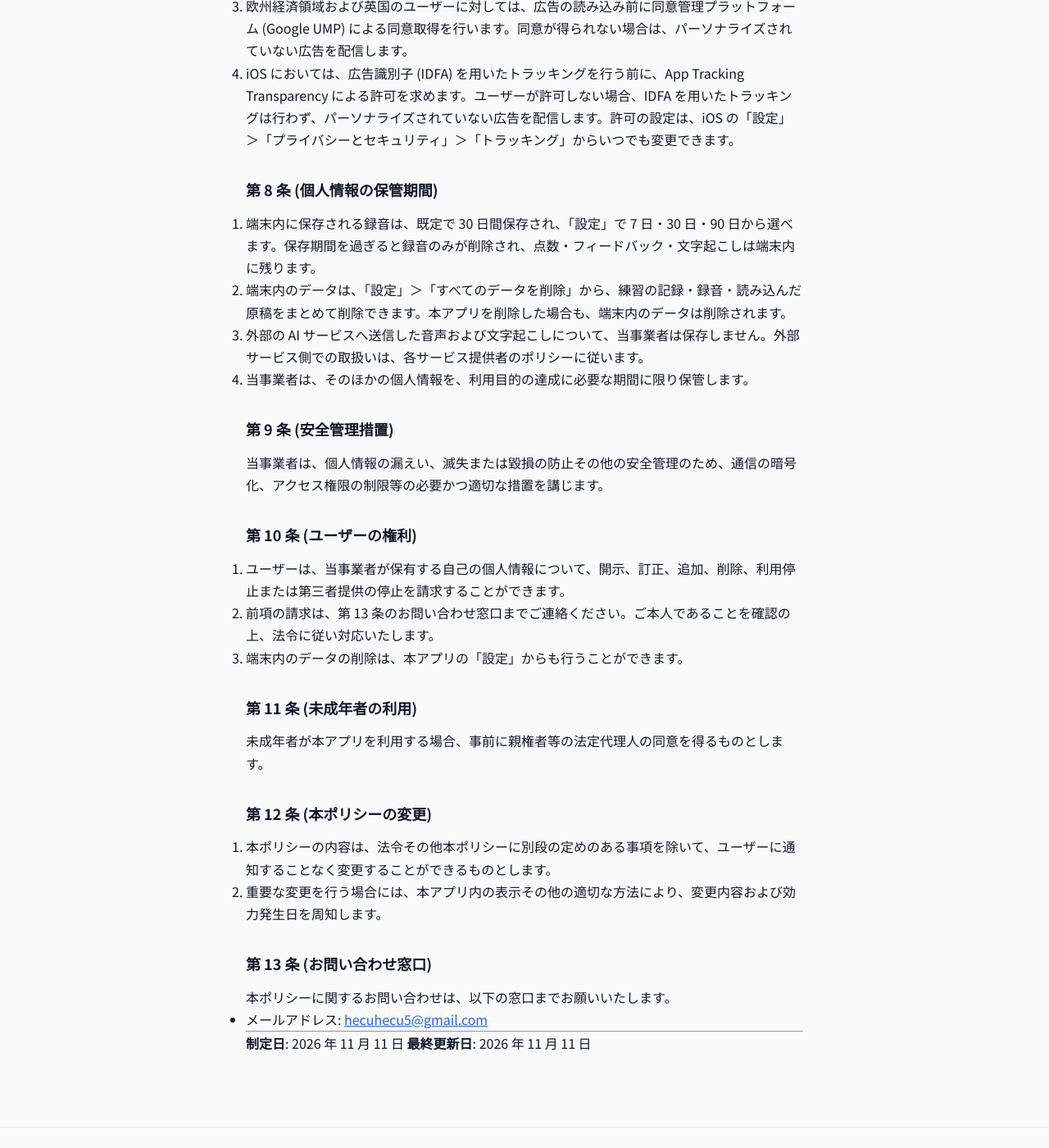
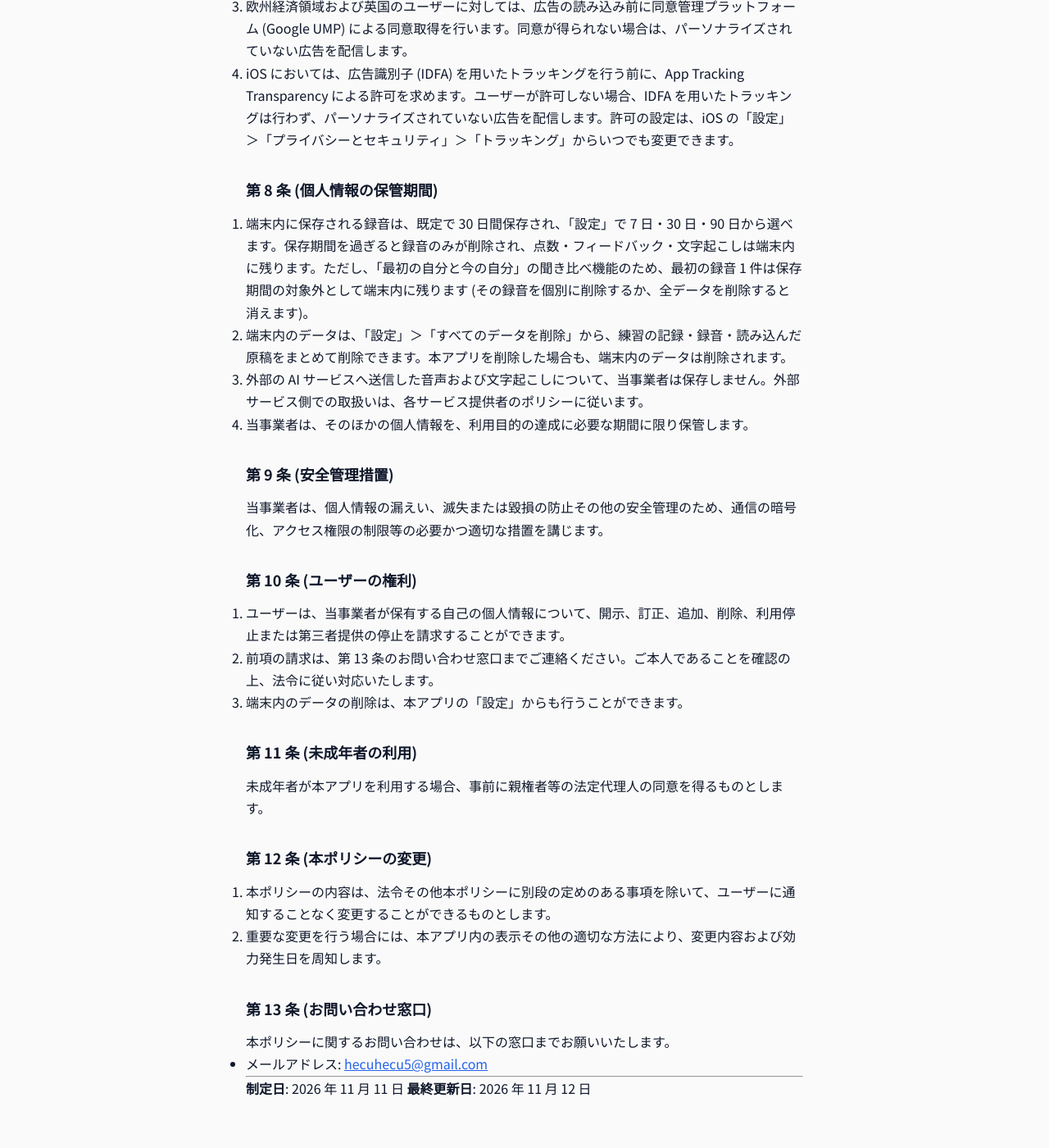
Before and after one commit to hecuhecu/hecuhecu.github.io, a Jekyll site: the page built from apps/talkerz/privacy.md, in a window 1280 px wide and 1400 px high, scrolled down 3841 px. Shown: the whole window at 82% size. Built offline with Jekyll 4.4.1, drawn with Linux system fonts in a browser that asks for light colours.

Commit message:
Talkerz プライバシーポリシー: 最初の録音1件は保存期間の対象外で端末内に残ることを追記 (2026-11-12)
Co-Authored-By: Claude Sonnet 5.5 <noreply@anthropic.com>

```diff
--- a/apps/talkerz/privacy.md
+++ b/apps/talkerz/privacy.md
@@ -117,7 +117,7 @@ hecuhecu (以下、「当事業者」といいます。) は、当事業者が
 
 ## 第 8 条 (個人情報の保管期間)
 
-1. 端末内に保存される録音は、既定で 30 日間保存され、「設定」で 7 日・30 日・90 日から選べます。保存期間を過ぎると録音のみが削除され、点数・フィードバック・文字起こしは端末内に残ります。
+1. 端末内に保存される録音は、既定で 30 日間保存され、「設定」で 7 日・30 日・90 日から選べます。保存期間を過ぎると録音のみが削除され、点数・フィードバック・文字起こしは端末内に残ります。ただし、「最初の自分と今の自分」の聞き比べ機能のため、最初の録音 1 件は保存期間の対象外として端末内に残ります (その録音を個別に削除するか、全データを削除すると消えます)。
 2. 端末内のデータは、「設定」＞「すべてのデータを削除」から、練習の記録・録音・読み込んだ原稿をまとめて削除できます。本アプリを削除した場合も、端末内のデータは削除されます。
 3. 外部の AI サービスへ送信した音声および文字起こしについて、当事業者は保存しません。外部サービス側での取扱いは、各サービス提供者のポリシーに従います。
 4. 当事業者は、そのほかの個人情報を、利用目的の達成に必要な期間に限り保管します。
@@ -150,4 +150,4 @@ hecuhecu (以下、「当事業者」といいます。) は、当事業者が
 ---
 
 **制定日**: 2026 年 11 月 11 日
-**最終更新日**: 2026 年 11 月 11 日
+**最終更新日**: 2026 年 11 月 12 日
```
Also changed, not shown: apps/talkerz/en/privacy.md (+2 -2 lines).
